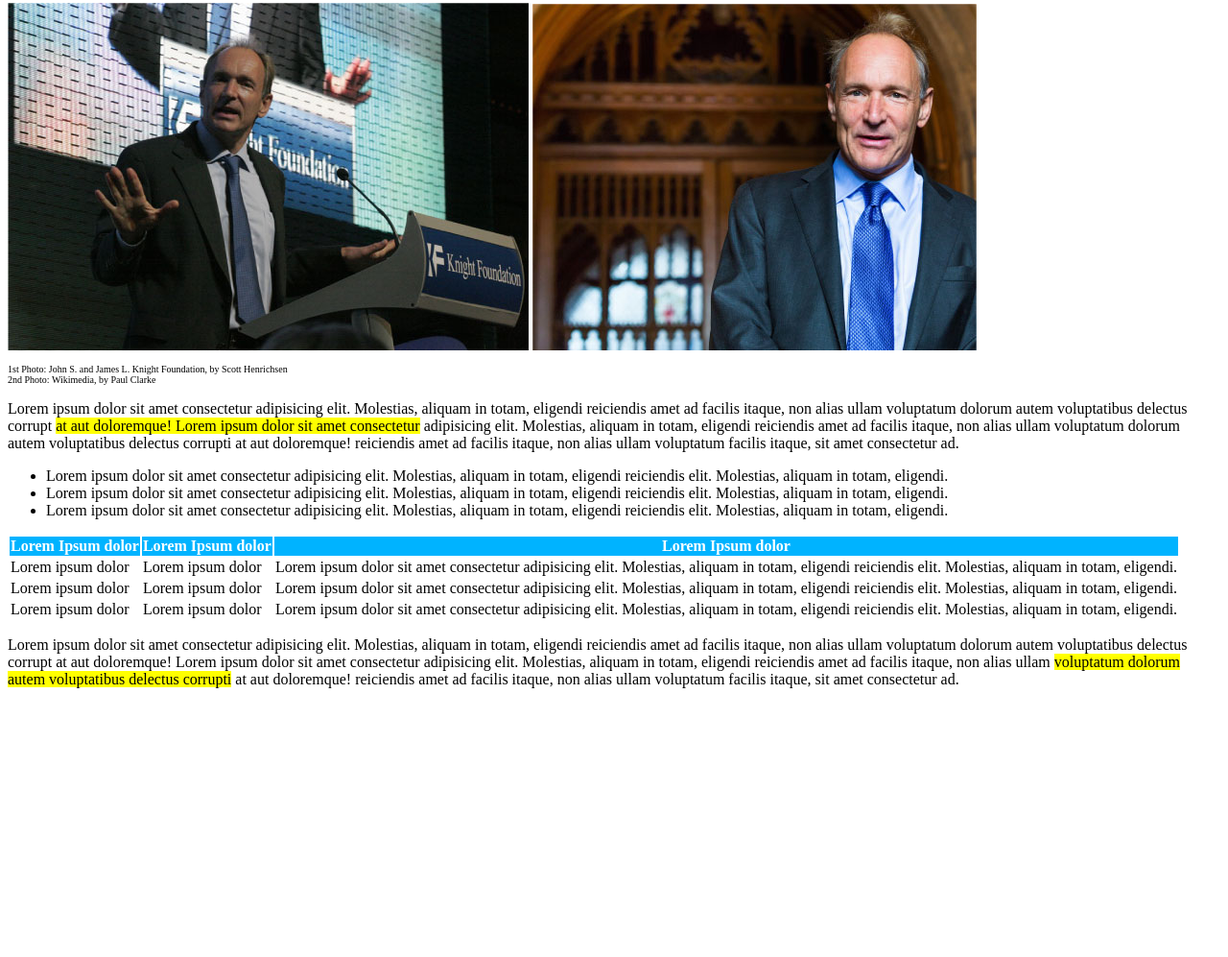
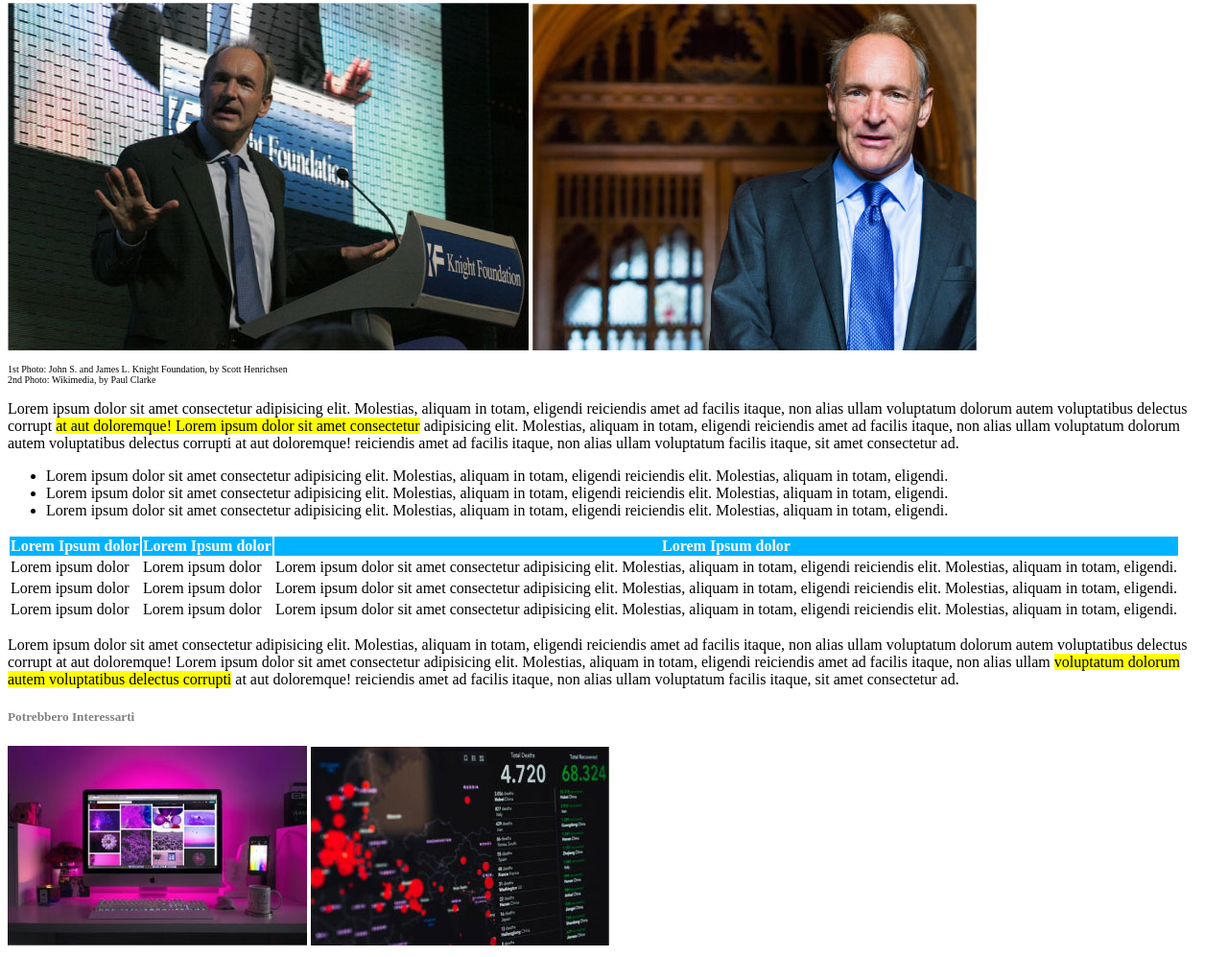
Before and after one commit to GiovanniGarlaschini22/html-css-booleaner, a plain HTML site: page index.html in a window 1280 px wide. Shown: the part 274-1271 px from the top of the page at 96% size. Before the commit the page ends 1007 px from the top, so only its background shows below. Drawn offline with Linux system fonts and the light colour scheme.

Commit message:
Feat: Footer Added

```diff
--- a/css/style.css
+++ b/css/style.css
@@ -48,3 +48,10 @@ body{
 }
 /*tabella*/
 /*terza sezione*/
+
+/*footer*/
+.titolo-footer{
+    color: rgb(128, 128, 128);
+    font-weight: 600%;
+}
+/*footer*/
--- a/index.html
+++ b/index.html
@@ -90,6 +90,12 @@
     </main>
 </section>
 <!--fine main-->
+<!--footer-->
+<section>
+<h5 class="titolo-footer">Potrebbero Interessarti</h5>
+<img src="./img/monitor.jpg" alt="monitor">
+<img class="immagine-sotto" src="./img/graph.jpg" alt="grafici">
+</section>
+<!--fine footer-->
 </body>
-
 </html>
```
